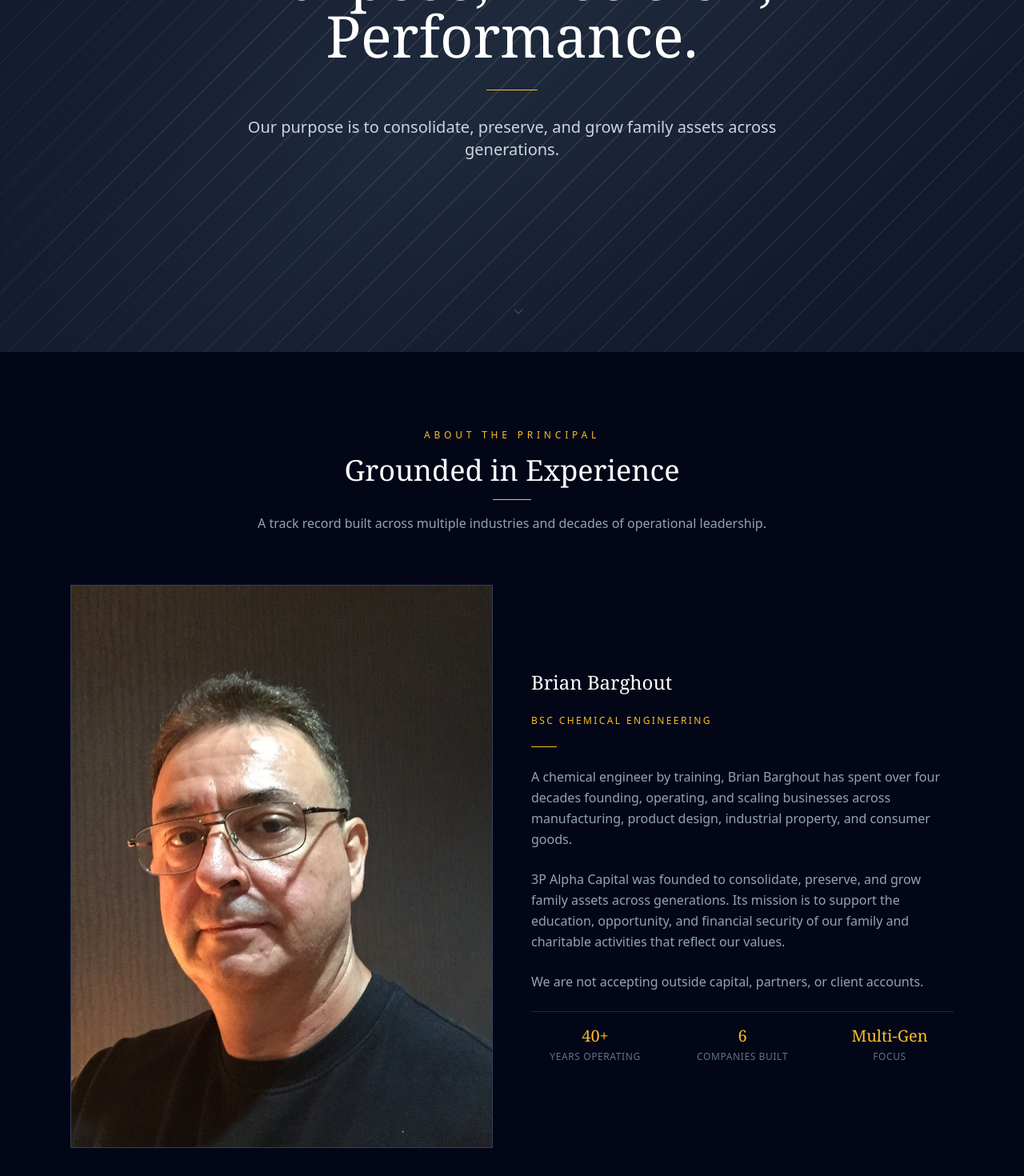
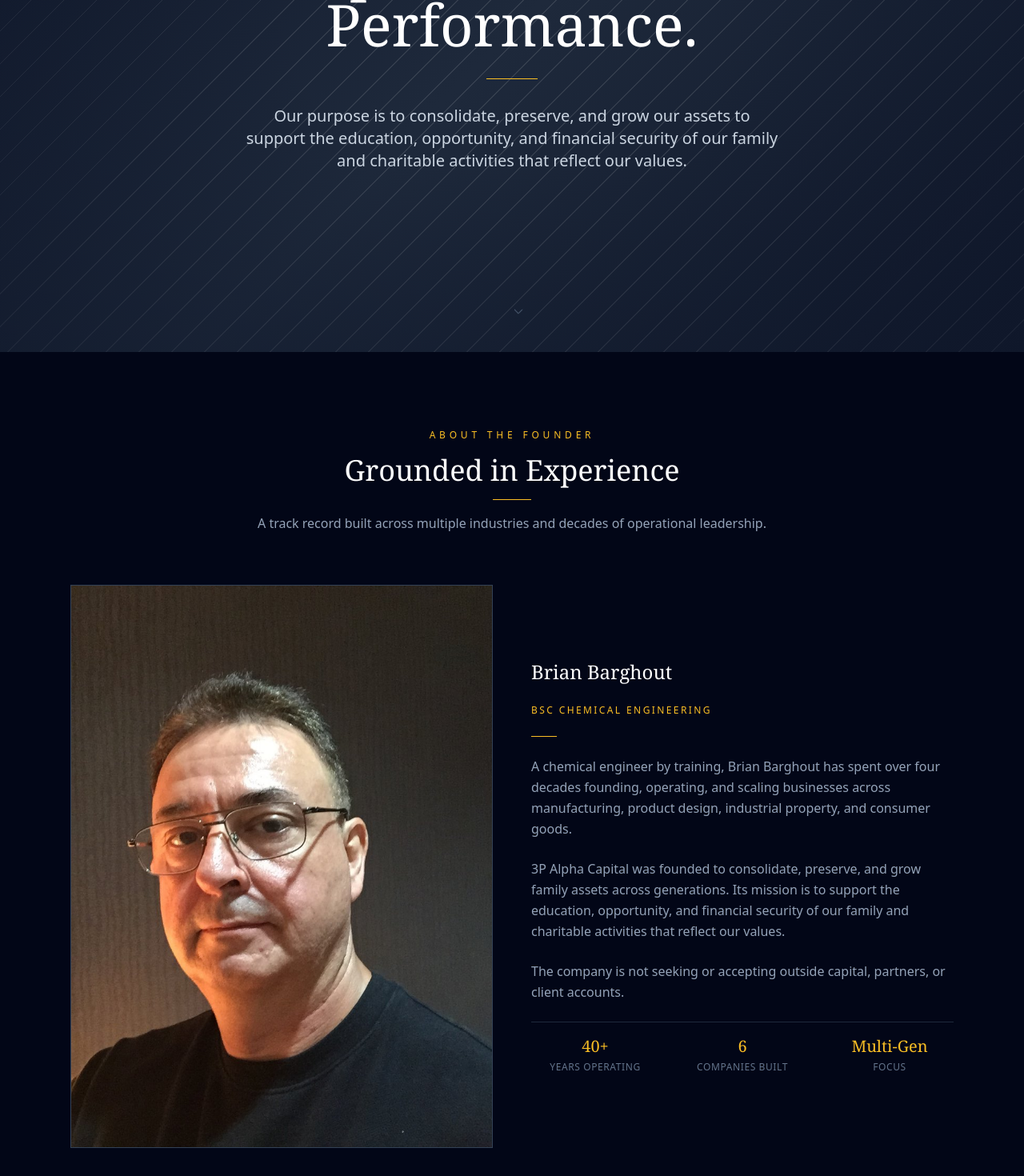
Before and after one commit to brianbarghout/3p-alpha-website, a React (Vite) app: page / in a window 1280 px wide. Shown: the part 360-1830 px from the top of the page at 80% size. Built offline with nearby package versions, Linux system fonts and the light colour scheme.

Commit message:
Update hero, founder, disclaimer, legacy tagline, footer

```diff
--- a/src/main.jsx
+++ b/src/main.jsx
@@ -194,7 +194,7 @@
         <div className="w-16 h-px bg-amber-400 mx-auto mb-8" />
 
         <p className="text-slate-300 text-base sm:text-lg md:text-xl font-light leading-relaxed max-w-2xl mx-auto">
-          Our purpose is to consolidate, preserve, and grow family assets across generations.
+          Our purpose is to consolidate, preserve, and grow our assets to support the education, opportunity, and financial security of our family and charitable activities that reflect our values.
         </p>
       </div>
 
@@ -228,7 +228,7 @@
     <section id="about" className="py-24 bg-slate-950">
       <div className="max-w-6xl mx-auto px-6">
         <SectionHeader
-          label="About the Principal"
+          label="About the Founder"
           title="Grounded in Experience"
           subtitle="A track record built across multiple industries and decades of operational leadership."
         />
@@ -263,7 +263,7 @@
               that reflect our values.
             </p>
             <p className="text-slate-400 leading-relaxed font-light">
-              We are not accepting outside capital, partners, or client accounts.
+              The company is not seeking or accepting outside capital, partners, or client accounts.
             </p>
 
             <div className="grid grid-cols-3 gap-6 pt-4 border-t border-slate-800">
@@ -360,11 +360,10 @@
           <div className="absolute top-0 left-0 w-12 h-12 border-t border-l border-amber-400/40" />
           <div className="absolute bottom-0 right-0 w-12 h-12 border-b border-r border-amber-400/40" />
           <p className="text-slate-300 text-lg md:text-xl font-serif font-light leading-relaxed text-center max-w-3xl mx-auto">
-            Growing family capital with discipline and patience — compounding quietly,
-            in service of a legacy that endures.
+            Building and preserving family capital across generations — so that those who come after us inherit not just wealth, but opportunity.
           </p>
           <p className="text-slate-400 text-sm font-light leading-relaxed text-center max-w-3xl mx-auto mt-6">
-            We are not accepting outside capital, partners, or client accounts.
+            The company is not seeking or accepting outside capital, partners, or client accounts.
           </p>
         </div>
       </div>
@@ -391,11 +390,10 @@
       <div className="max-w-6xl mx-auto px-6 mt-6 pt-6 border-t border-slate-800 text-center space-y-2">
         <p className="text-slate-500 text-xs leading-relaxed font-light">
           3P Alpha Capital is a private investment vehicle. Nothing on this website
-          constitutes investment advice or a solicitation to invest. Past performance
-          is not indicative of future results.
+          constitutes investment advice or a solicitation to invest.
         </p>
         <p className="text-slate-500 text-xs leading-relaxed font-light">
-          We are not accepting outside capital, partners, or client accounts.
+          The company is not seeking or accepting outside capital, partners, or client accounts.
         </p>
       </div>
     </footer>
```
